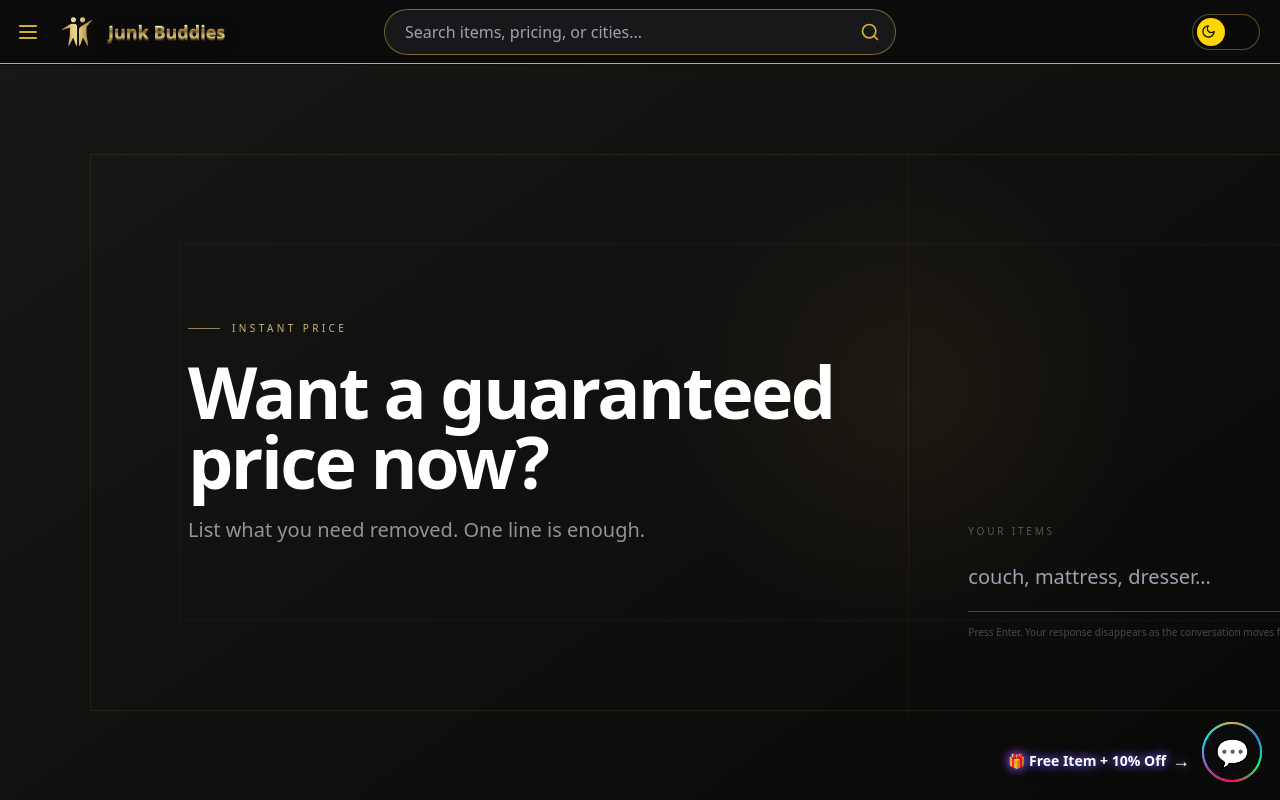
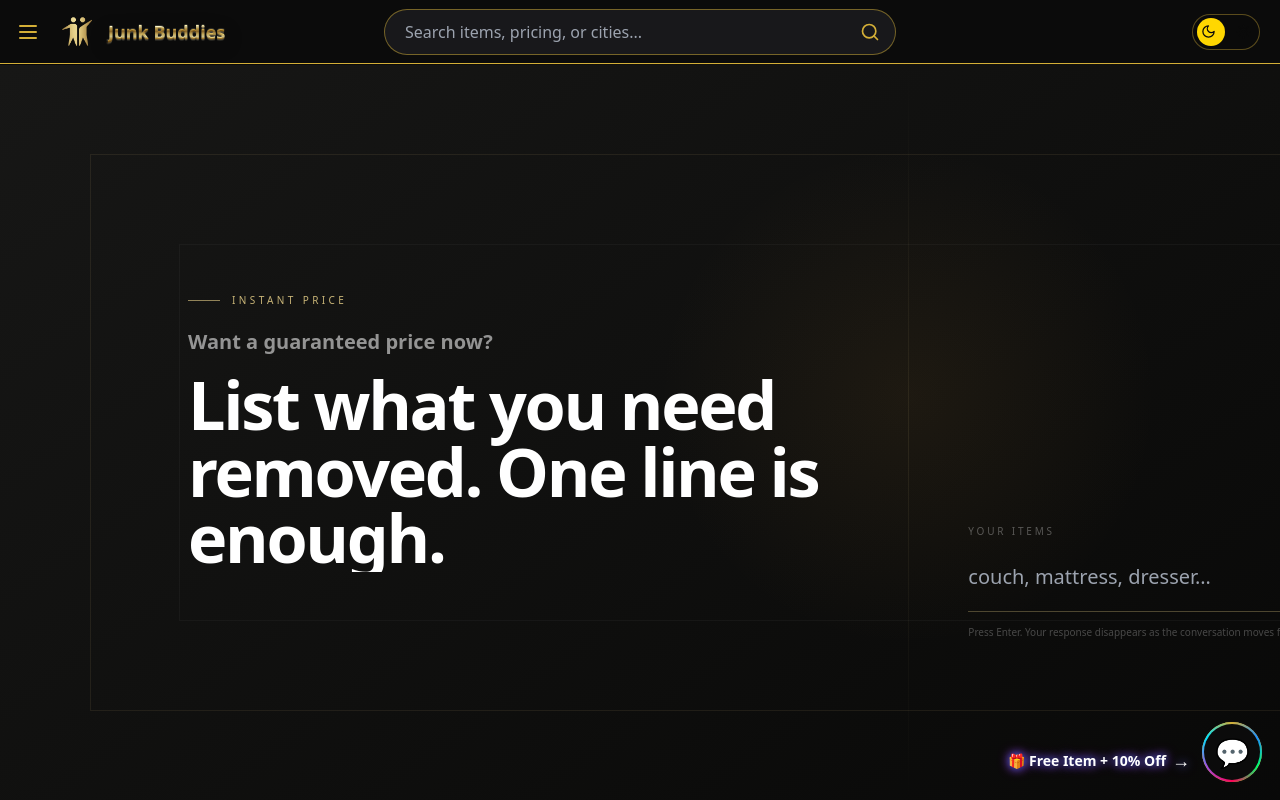
Before and after one commit to JunkBuddies/junk-buddies-immersive, a React (Vite) app: page / in a window 1280 px wide. Built offline with nearby package versions, Linux system fonts and the light colour scheme; grey boxes are pictures that could not be loaded.

Commit message:
Harden Magic Mirror capture and animate conversational hierarchy

```diff
--- a/src/components/MagicPriceMirror.jsx
+++ b/src/components/MagicPriceMirror.jsx
@@ -44,34 +44,46 @@ export default function MagicPriceMirror() {
   const [fading, setFading] = useState(false);
   const [typedPrompt, setTypedPrompt] = useState("");
   const [typedSubPrompt, setTypedSubPrompt] = useState("");
+  const [mirrorActive, setMirrorActive] = useState(false);
+  const [hierarchyFlipped, setHierarchyFlipped] = useState(false);
   const inputRef = useRef(null);
   const sectionRef = useRef(null);
 
   useEffect(() => {
     setTypedPrompt("");
     setTypedSubPrompt("");
+    setHierarchyFlipped(false);
+    if (!mirrorActive) return;
+
     let promptIndex = 0;
     let subIndex = 0;
+    let promptTimer;
     let subTimer;
+    let flipTimer;
 
-    const promptTimer = window.setInterval(() => {
+    promptTimer = window.setInterval(() => {
       promptIndex += 1;
       setTypedPrompt(prompt.slice(0, promptIndex));
       if (promptIndex >= prompt.length) {
         window.clearInterval(promptTimer);
-        subTimer = window.setInterval(() => {
-          subIndex += 1;
-          setTypedSubPrompt(subPrompt.slice(0, subIndex));
-          if (subIndex >= subPrompt.length) window.clearInterval(subTimer);
-        }, 24);
+        flipTimer = window.setTimeout(() => {
+          setHierarchyFlipped(true);
+          subTimer = window.setInterval(() => {
+            subIndex += 1;
+            setTypedSubPrompt(subPrompt.slice(0, subIndex));
+            if (subIndex >= subPrompt.length) window.clearInterval(subTimer);
+          }, 38);
+        }, 180);
       }
-    }, 32);
+    }, 42);
 
     return () => {
       window.clearInterval(promptTimer);
-      if (subTimer) window.clearInterval(subTimer);
+      window.clearInterval(subTimer);
+      window.clearTimeout(flipTimer);
     };
-  }, [prompt, subPrompt]);
+  }, [prompt, subPrompt, mirrorActive]);
+
 
   useEffect(() => {
     const section = sectionRef.current;
@@ -79,9 +91,12 @@ export default function MagicPriceMirror() {
     const scroller = section.closest("main");
     if (!scroller || typeof IntersectionObserver === "undefined") return;
 
-    let hasSnapped = false;
+    let captured = false;
     let released = false;
     let settling = false;
+    let targetTop = 0;
+    let pinFrame = 0;
+    let settleTimer = 0;
 
     const getTarget = () => {
       const sectionRect = section.getBoundingClientRect();
@@ -89,38 +104,68 @@ export default function MagicPriceMirror() {
       return scroller.scrollTop + sectionRect.top - scrollerRect.top;
     };
 
+    const pin = () => {
+      if (!settling) return;
+      scroller.scrollTop = targetTop;
+      pinFrame = window.requestAnimationFrame(pin);
+    };
+
+    const capture = () => {
+      if (captured || released || settling) return;
+      captured = true;
+      settling = true;
+      setMirrorActive(false);
+      targetTop = getTarget();
+
+      // Jump first to kill carried wheel/touch momentum, then pin briefly.
+      scroller.scrollTo({ top: targetTop, behavior: "auto" });
+      window.cancelAnimationFrame(pinFrame);
+      pinFrame = window.requestAnimationFrame(pin);
+
+      settleTimer = window.setTimeout(() => {
+        settling = false;
+        window.cancelAnimationFrame(pinFrame);
+        scroller.scrollTop = targetTop;
+        setMirrorActive(true);
+      }, 420);
+    };
+
+    const release = (event) => {
+      if (!captured || settling || released) {
+        if (settling && event.cancelable) event.preventDefault();
+        return;
+      }
+      if (event.type === "wheel" && Math.abs(event.deltaY || 0) < 6) return;
+      released = true;
+      captured = false;
+    };
+
     const observer = new IntersectionObserver(([entry]) => {
-      if (entry.intersectionRatio < 0.1) {
-        hasSnapped = false;
+      if (entry.intersectionRatio < 0.08) {
+        captured = false;
         released = false;
         settling = false;
+        window.cancelAnimationFrame(pinFrame);
+        window.clearTimeout(settleTimer);
+        setMirrorActive(false);
         return;
       }
-      if (entry.intersectionRatio >= 0.5 && !hasSnapped && !released && !settling) {
-        hasSnapped = true;
-        settling = true;
-        scroller.scrollTo({ top: getTarget(), behavior: "smooth" });
-        window.setTimeout(() => { settling = false; }, 500);
-      }
-    }, { root: scroller, threshold: [0.1, 0.5, 1] });
-
-    const release = (event) => {
-      if (!hasSnapped || settling || released) return;
-      if (event.type === "wheel" && Math.abs(event.deltaY || 0) < 4) return;
-      released = true;
-      hasSnapped = false;
-    };
+      if (entry.intersectionRatio >= 0.5) capture();
+    }, { root: scroller, threshold: [0.08, 0.49, 0.5, 0.75, 1] });
 
     observer.observe(section);
-    scroller.addEventListener("wheel", release, { passive: true });
-    scroller.addEventListener("touchstart", release, { passive: true });
+    scroller.addEventListener("wheel", release, { passive: false });
+    scroller.addEventListener("touchmove", release, { passive: false });
 
     return () => {
       observer.disconnect();
       scroller.removeEventListener("wheel", release);
-      scroller.removeEventListener("touchstart", release);
+      scroller.removeEventListener("touchmove", release);
+      window.cancelAnimationFrame(pinFrame);
+      window.clearTimeout(settleTimer);
     };
   }, []);
+
 
   const transition = (nextPrompt, nextSub, nextStage, delay = 360) => {
     setFading(true);
@@ -176,8 +221,24 @@ export default function MagicPriceMirror() {
       <div className="relative z-10 mx-auto flex h-full w-[calc(100%-32px)] min-w-0 max-w-[calc(100%-32px)] box-border flex-col justify-between overflow-hidden pb-24 pt-12 sm:w-[calc(100%-48px)] sm:max-w-[calc(100%-48px)] lg:grid lg:w-[calc(100%-80px)] lg:max-w-[1440px] lg:grid-cols-[minmax(0,1.05fr)_minmax(0,.95fr)] lg:items-center lg:gap-[clamp(24px,4vw,64px)] lg:py-16">
         <div className={"w-full min-w-0 max-w-full overflow-hidden transition-opacity duration-500 " + (fading ? "opacity-0" : "opacity-100")}>
           <div className="mb-5 flex items-center gap-3 text-[10px] uppercase tracking-[.34em] text-[#c8b477]"><span className="h-px w-8 bg-[#c8b477]/70"/>Instant price</div>
-          <h2 className={(resultStage ? "text-[clamp(3rem,9vw,8rem)] " : "text-[clamp(2.25rem,5.6vw,6rem)] ") + "w-full min-w-0 max-w-full whitespace-normal font-semibold leading-[.98] tracking-[-.035em]"} style={{ overflowWrap: "anywhere", wordBreak: "normal" }}>{typedPrompt}</h2>
-          <p className="mt-5 w-full max-w-2xl break-words text-[17px] leading-[1.55] text-white/55 sm:text-lg lg:text-xl">{typedSubPrompt}</p>
+          <div className="w-full min-w-0 max-w-full">
+            <div
+              className={(hierarchyFlipped ? "text-[17px] sm:text-lg lg:text-xl text-white/55 leading-[1.55] " : (resultStage ? "text-[clamp(3rem,9vw,8rem)] " : "text-[clamp(2.25rem,5.6vw,6rem)] ") + "text-white leading-[.98] tracking-[-.035em] ") + "w-full min-w-0 max-w-full whitespace-normal font-semibold transition-all duration-500"}
+              style={{ overflowWrap: "anywhere", wordBreak: "normal" }}
+            >
+              {typedPrompt.split("").map((char, index) => (
+                <span key={index} className="inline" style={{ animation: "jbMirrorLetterIn 260ms ease-out both" }}>{char}</span>
+              ))}
+            </div>
+            <div
+              className={(hierarchyFlipped ? "mt-4 text-[clamp(2.15rem,5.2vw,5.4rem)] font-semibold leading-[1] tracking-[-.035em] text-white " : "mt-5 text-[17px] leading-[1.55] text-white/55 sm:text-lg lg:text-xl ") + "w-full min-w-0 max-w-full transition-all duration-500"}
+              style={{ overflowWrap: "anywhere", wordBreak: "normal" }}
+            >
+              {typedSubPrompt.split("").map((char, index) => (
+                <span key={index} className="inline" style={{ animation: "jbMirrorLetterIn 260ms ease-out both" }}>{char}</span>
+              ))}
+            </div>
+          </div>
         </div>
         <form onSubmit={submit} className="mb-5 box-border w-full min-w-0 max-w-full overflow-hidden lg:mb-0 lg:self-end lg:pb-[12vh]">
           <label className="mb-3 block text-[10px] uppercase tracking-[.28em] text-white/30">{stage === "items" || stage === "more" ? "Your items" : stage === "phone" ? "Phone number" : "Your response"}</label>
@@ -188,6 +249,12 @@ export default function MagicPriceMirror() {
           <p className="mt-3 text-[10px] leading-relaxed text-white/25">Press Enter. Your response disappears as the conversation moves forward.</p>
         </form>
       </div>
+      <style>{`
+        @keyframes jbMirrorLetterIn {
+          from { opacity: 0; filter: blur(2px); }
+          to { opacity: 1; filter: blur(0); }
+        }
+      `}</style>
     </section>
   );
 }
```
